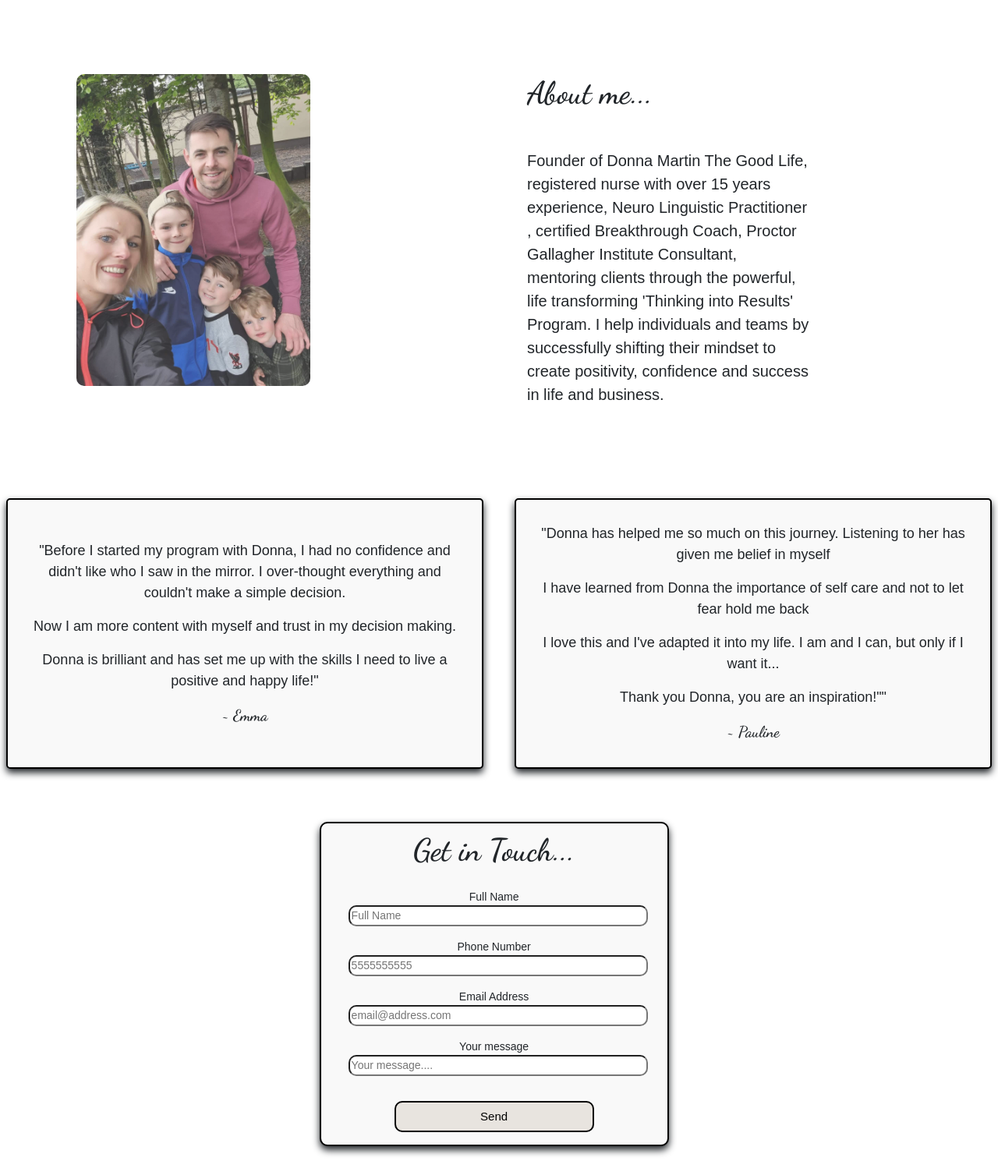
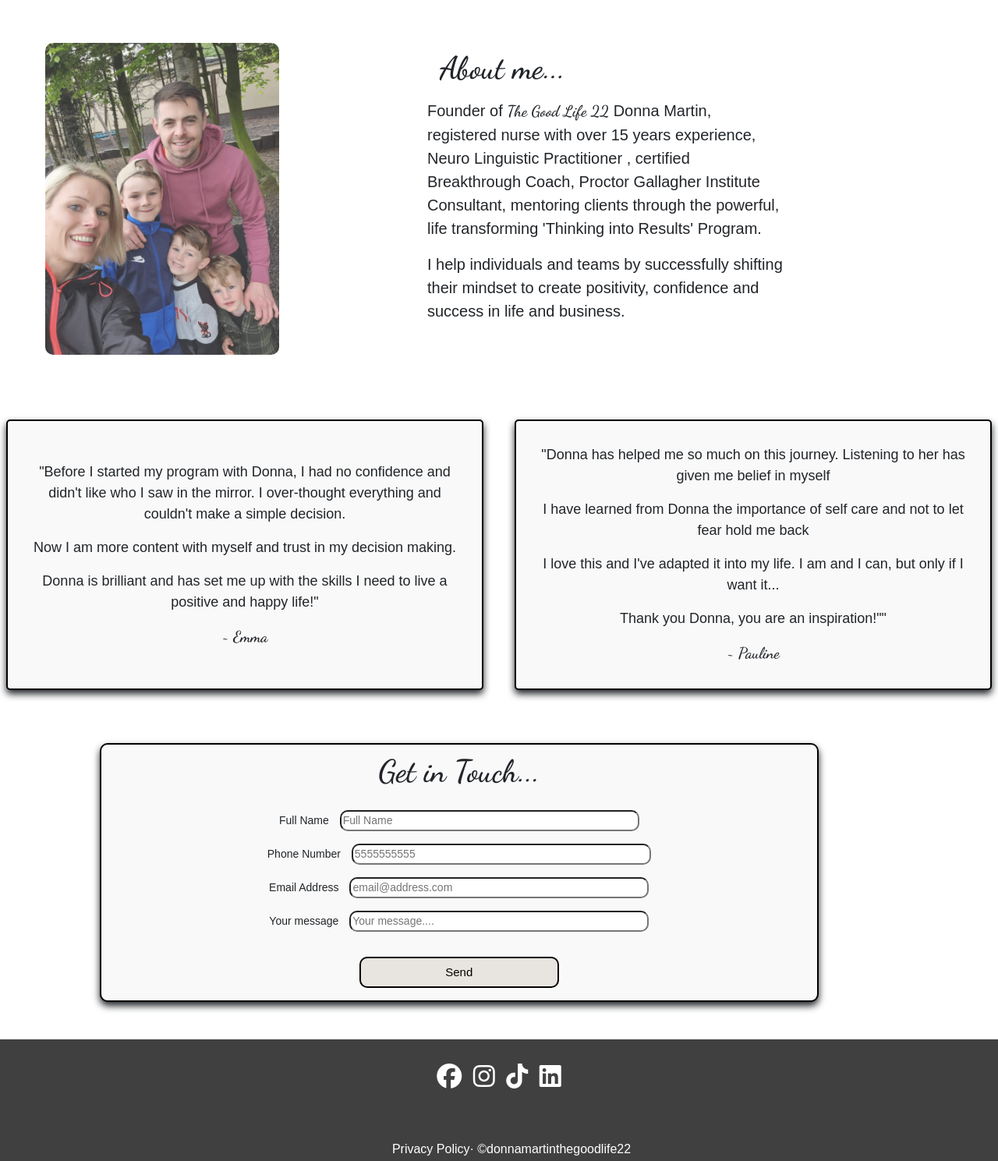
Before and after one commit to kristenomahony/donna-martin-mindest, a website: page index.html in a window 1280 px wide. Shown: the part 2800-4289 px from the top of the page at 78% size. Drawn offline with nearby package versions, Linux system fonts and the light colour scheme; no server answers; a script that the page names is missing; a web font is replaced by a local one.

Commit message:
finalised css

```diff
--- a/index.html
+++ b/index.html
@@ -145,19 +145,21 @@
     </div>
     <div class="about-section">
       <div class="row">
-        <div class="about-image m-5 col">
+        <div class="about-image m-2 col">
           <img class="profile" src="profile.jpeg" alt="donnas profile photo" />
         </div>
         <div class="about col">
-          <h1 class="m-5">About me...</h1>
-          <p class="m-5">
-            Founder of Donna Martin The Good Life, registered nurse with over 15
-            years experience, Neuro Linguistic Practitioner , certified
-            Breakthrough Coach, Proctor Gallagher Institute Consultant,
-            mentoring clients through the powerful, life transforming 'Thinking
-            into Results' Program. I help individuals and teams by successfully
-            shifting their mindset to create positivity, confidence and success
-            in life and business.
+          <h1 class="m-3">About me...</h1>
+          <p>
+            Founder of <span>The Good Life 22</span> Donna Martin, registered
+            nurse with over 15 years experience, Neuro Linguistic Practitioner ,
+            certified Breakthrough Coach, Proctor Gallagher Institute
+            Consultant, mentoring clients through the powerful, life
+            transforming 'Thinking into Results' Program.
+          </p>
+          <p>
+            I help individuals and teams by successfully shifting their mindset
+            to create positivity, confidence and success in life and business.
           </p>
         </div>
       </div>
--- a/styles.css
+++ b/styles.css
@@ -224,13 +224,12 @@ span {
   font-size: 20px;
 }
 .contact {
-  width: 40vw;
-  margin-left: 32vw;
+  width: 80vw;
+  margin-left: 10vw;
 }
 .form {
   font-family: "Joan", sans-serif;
   font-size: 14px;
-  width: 35vw;
 }
 
 .footer {
```
